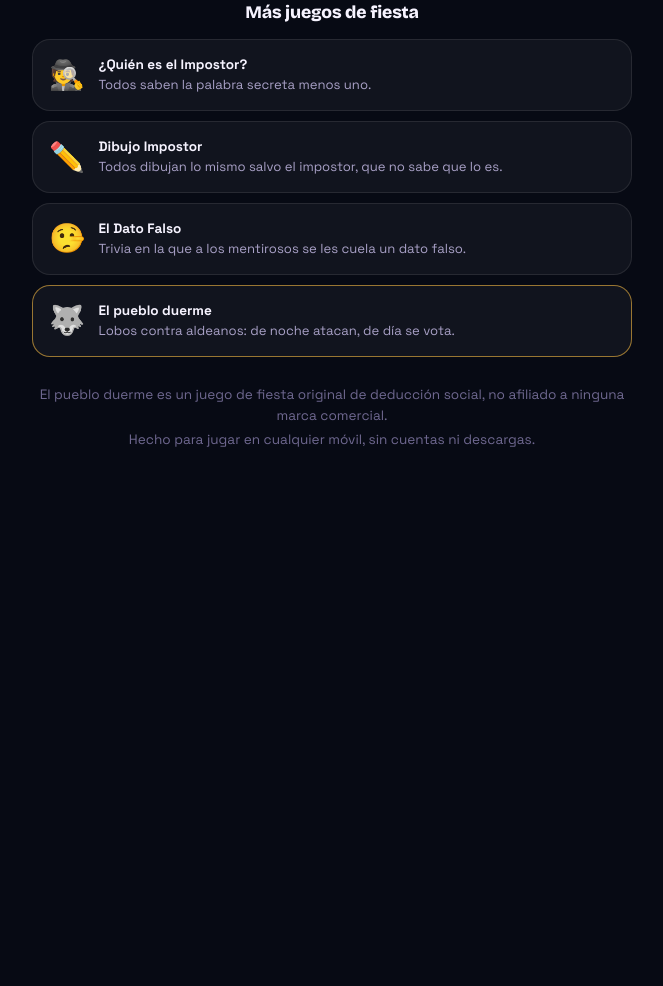
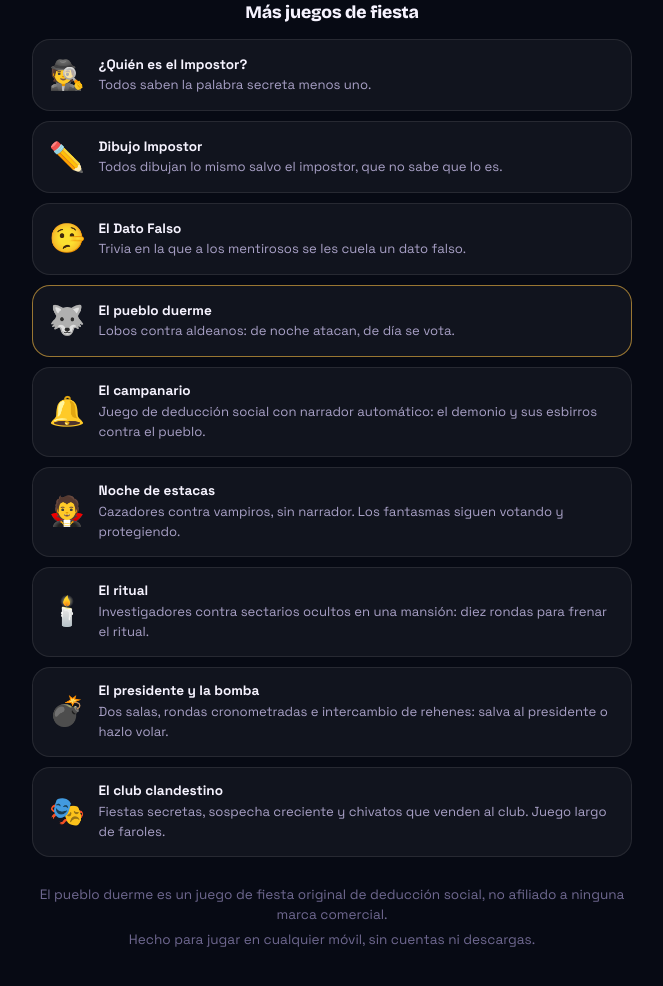
Before and after one commit to adrianezd/el-pueblo-duerme, a plain HTML site: page index.html in a window 1280 px wide. Shown: the part 2811-3797 px from the top of the page, without its empty margins (308-971 px from the left). Before the commit the page ends 3314 px from the top, so only its background shows below. Drawn offline with nearby package versions, Linux system fonts and the light colour scheme.

Commit message:
Enlaces a los cinco juegos de fiesta nuevos
Co-Authored-By: Claude Opus 5.5 <noreply@anthropic.com>

```diff
--- a/index.html
+++ b/index.html
@@ -209,6 +209,11 @@
     <a class="game-link" href="https://adrianezd.github.io/dibujo-impostor/"><span class="game-link-emoji" aria-hidden="true">✏️</span><span><strong>Dibujo Impostor</strong><span>Todos dibujan lo mismo salvo el impostor, que no sabe que lo es.</span></span></a>
     <a class="game-link" href="https://adrianezd.github.io/el-dato-falso/"><span class="game-link-emoji" aria-hidden="true">🤥</span><span><strong>El Dato Falso</strong><span>Trivia en la que a los mentirosos se les cuela un dato falso.</span></span></a>
     <a class="game-link is-current" href="https://adrianezd.github.io/el-pueblo-duerme/" aria-current="page"><span class="game-link-emoji" aria-hidden="true">🐺</span><span><strong>El pueblo duerme</strong><span>Lobos contra aldeanos: de noche atacan, de día se vota.</span></span></a>
+    <a class="game-link" href="https://adrianezd.github.io/el-campanario/"><span class="game-link-emoji" aria-hidden="true">🔔</span><span><strong>El campanario</strong><span>Juego de deducción social con narrador automático: el demonio y sus esbirros contra el pueblo.</span></span></a>
+    <a class="game-link" href="https://adrianezd.github.io/noche-de-estacas/"><span class="game-link-emoji" aria-hidden="true">🧛</span><span><strong>Noche de estacas</strong><span>Cazadores contra vampiros, sin narrador. Los fantasmas siguen votando y protegiendo.</span></span></a>
+    <a class="game-link" href="https://adrianezd.github.io/el-ritual/"><span class="game-link-emoji" aria-hidden="true">🕯️</span><span><strong>El ritual</strong><span>Investigadores contra sectarios ocultos en una mansión: diez rondas para frenar el ritual.</span></span></a>
+    <a class="game-link" href="https://adrianezd.github.io/el-presidente-y-la-bomba/"><span class="game-link-emoji" aria-hidden="true">💣</span><span><strong>El presidente y la bomba</strong><span>Dos salas, rondas cronometradas e intercambio de rehenes: salva al presidente o hazlo volar.</span></span></a>
+    <a class="game-link" href="https://adrianezd.github.io/el-club-clandestino/"><span class="game-link-emoji" aria-hidden="true">🎭</span><span><strong>El club clandestino</strong><span>Fiestas secretas, sospecha creciente y chivatos que venden al club. Juego largo de faroles.</span></span></a>
   </nav>
   <p>El pueblo duerme es un juego de fiesta original de deducción social, no afiliado a ninguna marca comercial.</p>
   <p>Hecho para jugar en cualquier móvil, sin cuentas ni descargas.</p>
```
